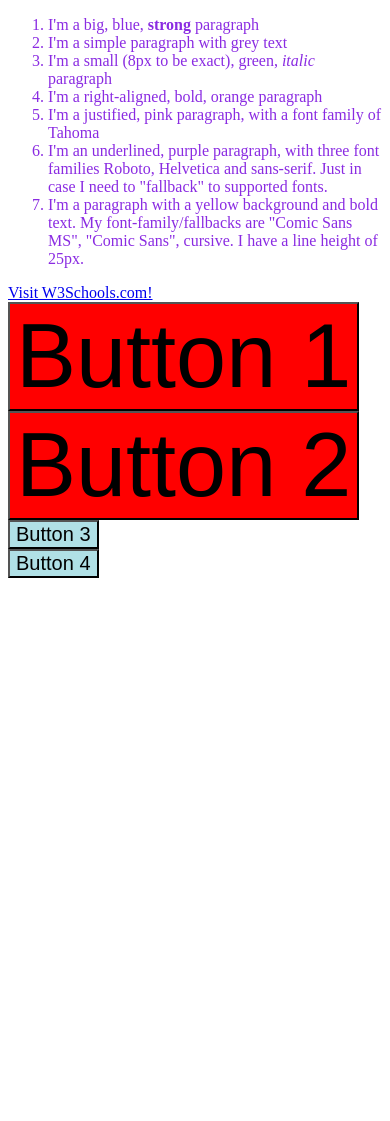
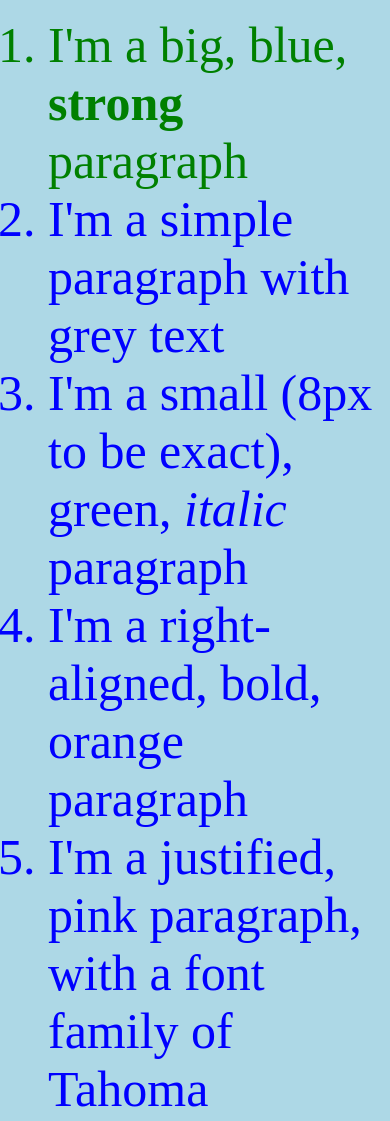
Before and after one commit to harjeetkalsi/practicing_css, a plain HTML site: page index.html in a window 390 px wide. Shown: the top 1121 px of the page. Before the commit the page ends 844 px from the top, so only its background shows below. Drawn offline with Linux system fonts and the light colour scheme.

Commit message:
changed some styles

```diff
--- a/index.html
+++ b/index.html
@@ -2,11 +2,13 @@
 <html>
 <head>
 <link rel="stylesheet" type="text/css" href="style.css">
+<meta name="viewport" content="width=device-width, initial-scale=1.0">
 </head>
+
 
 <main>
  <ol>
-<li >
+<li style="color:green";>
    I'm a big, blue, <strong>strong</strong> paragraph
 </li>
 <li >
--- a/style.css
+++ b/style.css
@@ -1,7 +1,37 @@
 ol > li{
 
     color: blueviolet;
+    font-size: 24px;
 }
+
+/* @media ({
+
+    ol > li{
+
+        color: blue;
+        font-size: 50px;
+    }
+
+    .warning{
+        background-color: pink;
+        font-size: 90px;
+
+    }
+} */
+
+@media only screen and (max-width: 480px) {
+    body {
+      background-color: lightblue;
+    }
+
+    ol > li{
+
+        color: blue;
+        font-size: 50px;
+    }
+
+  }
+
 
 a:hover{
     color: brown;
```
